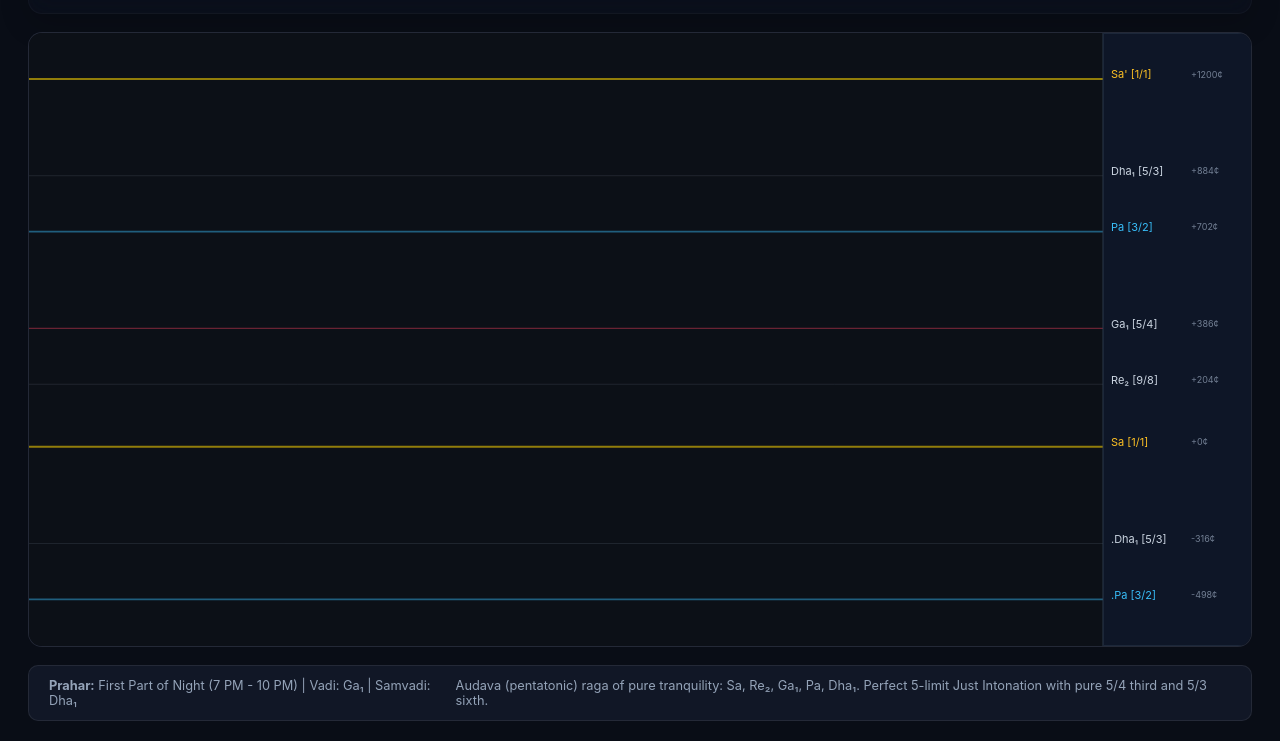
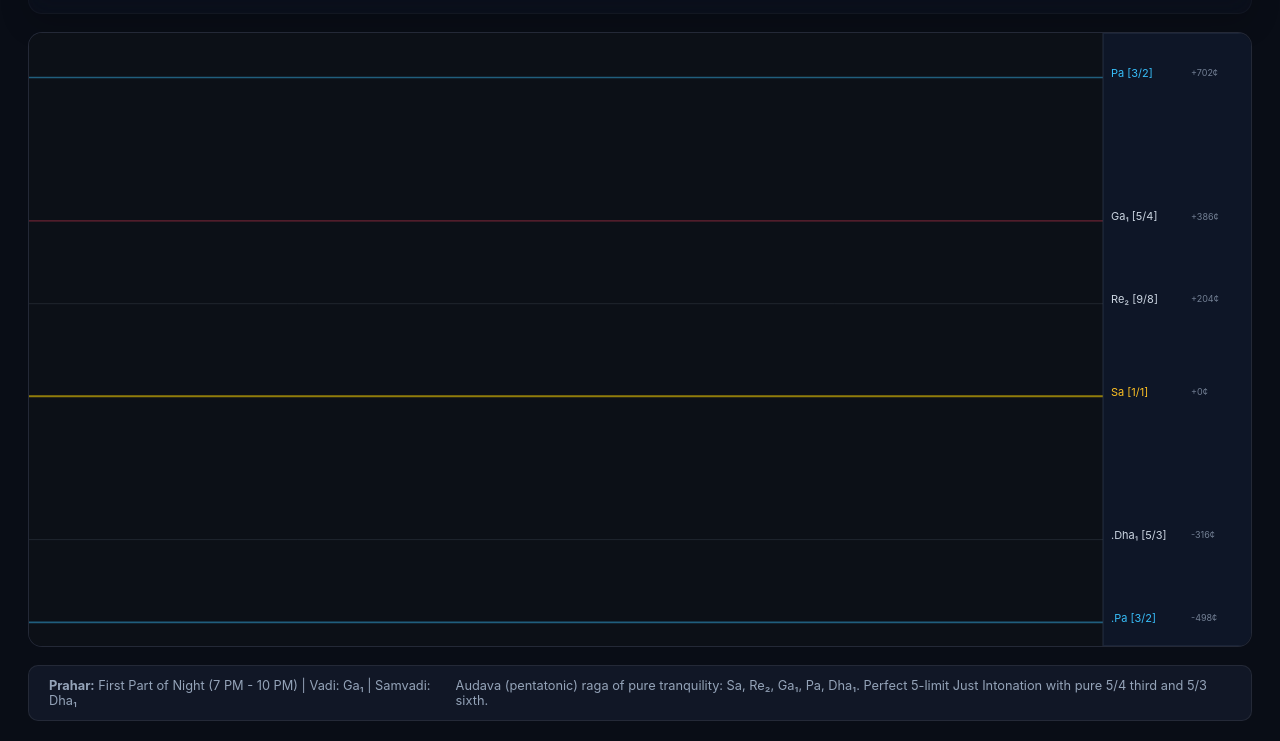
Before and after one commit to neel-pendharkar/shruti-pitch-engine, a plain HTML site: page index.html in a window 1280 px wide. Shown: the part 573-1314 px from the top of the page. Drawn offline with Linux system fonts and the light colour scheme.

Commit message:
Frame vertical canvas viewport from Lower Pa (-498c) to Upper Pa (+702c)

```diff
--- a/js/canvas.js
+++ b/js/canvas.js
@@ -4,9 +4,9 @@ class PitchCanvas {
     this.canvas = canvasElement;
     this.ctx = canvasElement.getContext("2d");
 
-    // Viewport configuration: covers lower notes (Mandra Saptak down to Pa) through Taar Sa
-    this.minCents = -650;  // Below Mandra Pa
-    this.maxCents = 1350;  // Above Tara Sa
+    // Viewport configuration: framed from Lower Pa (Mandra Pa, -498¢) to Upper Pa (Madhya Pa, +702¢)
+    this.minCents = -550;  // Just below Lower Pa (-498¢)
+    this.maxCents = 800;   // Just above Upper Pa (+702¢)
     this.timeWindowSec = 10; // Default 10 seconds history
     this.historyLength = Math.round(this.timeWindowSec * 45); // Timeline frames
     this.history = []; // Array of { cents, voiced, isResonating, time }
```
Also changed, not shown: standalone.html (+3 -3 lines).
